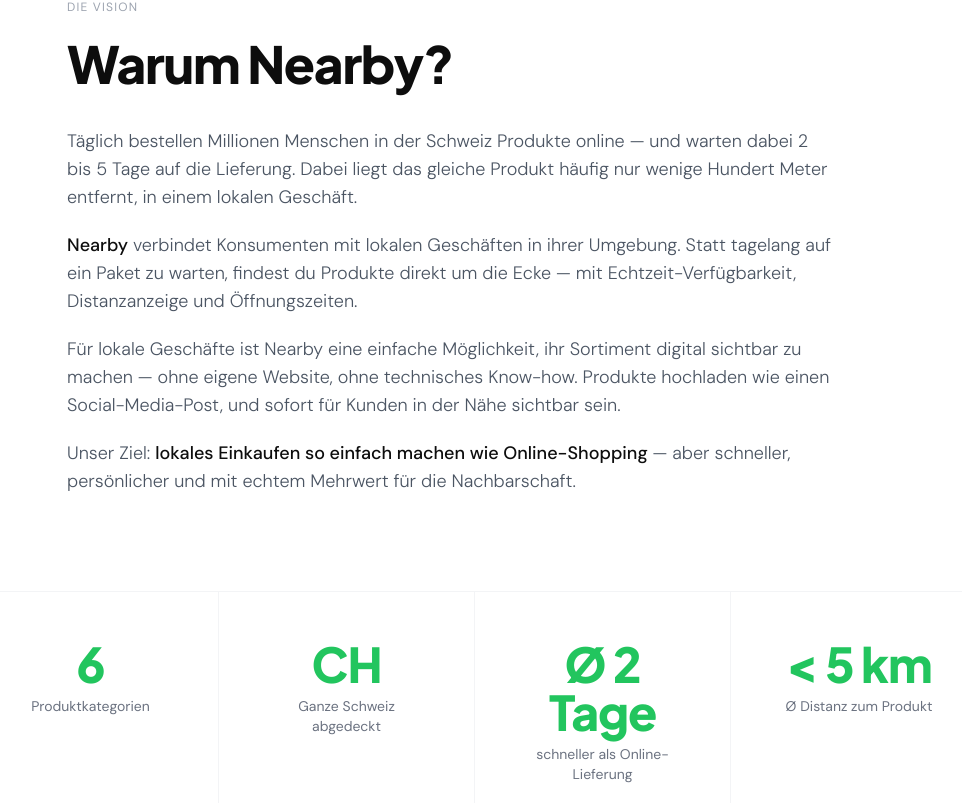
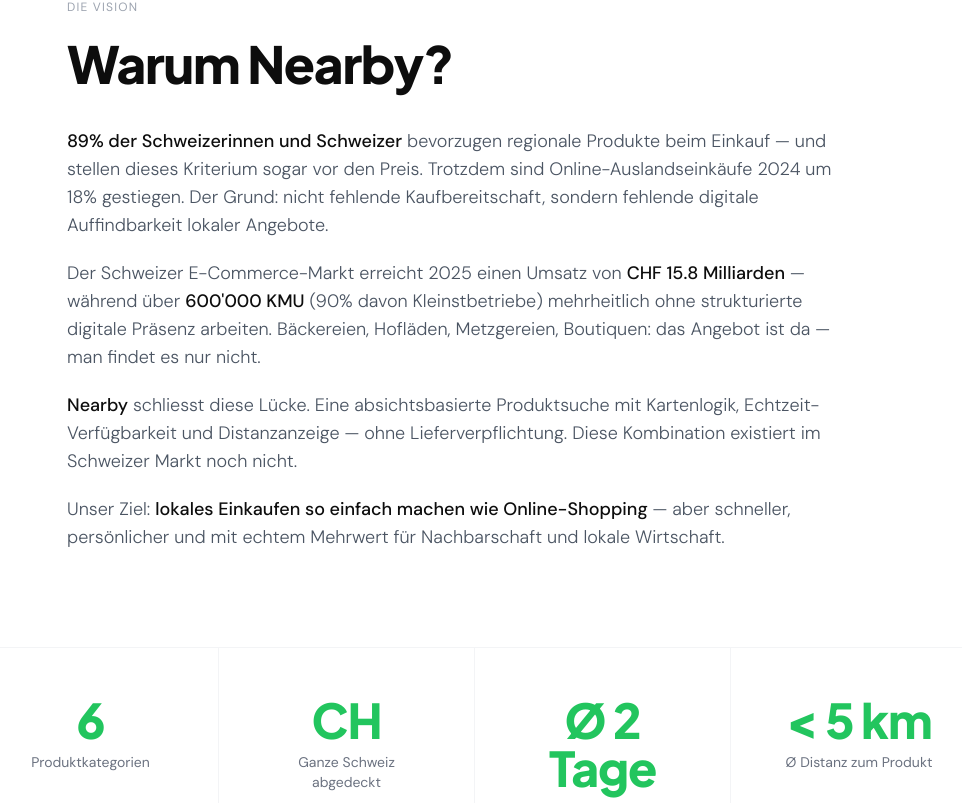
Before and after one commit to etiennezogg/Nearby-Coming-Soon, a Next.js app: page / in a window 1280 px wide. Shown: the part 897-1700 px from the top of the page, without its empty margins (165-1127 px from the left). Built offline with nearby package versions, Linux system fonts and the light colour scheme; no server answers.

Commit message:
content: update Warum Nearby section with market data

```diff
--- a/src/app/page.tsx
+++ b/src/app/page.tsx
@@ -180,10 +180,10 @@
             Warum Nearby?
           </h2>
           <div className="space-y-5 text-gray-600 font-light leading-relaxed text-base md:text-lg max-w-3xl">
-            <p>Täglich bestellen Millionen Menschen in der Schweiz Produkte online — und warten dabei 2 bis 5 Tage auf die Lieferung. Dabei liegt das gleiche Produkt häufig nur wenige Hundert Meter entfernt, in einem lokalen Geschäft.</p>
-            <p><strong className="text-ink font-medium">Nearby</strong> verbindet Konsumenten mit lokalen Geschäften in ihrer Umgebung. Statt tagelang auf ein Paket zu warten, findest du Produkte direkt um die Ecke — mit Echtzeit-Verfügbarkeit, Distanzanzeige und Öffnungszeiten.</p>
-            <p>Für lokale Geschäfte ist Nearby eine einfache Möglichkeit, ihr Sortiment digital sichtbar zu machen — ohne eigene Website, ohne technisches Know-how. Produkte hochladen wie einen Social-Media-Post, und sofort für Kunden in der Nähe sichtbar sein.</p>
-            <p>Unser Ziel: <strong className="text-ink font-medium">lokales Einkaufen so einfach machen wie Online-Shopping</strong> — aber schneller, persönlicher und mit echtem Mehrwert für die Nachbarschaft.</p>
+            <p><strong className="text-ink font-medium">89% der Schweizerinnen und Schweizer</strong> bevorzugen regionale Produkte beim Einkauf — und stellen dieses Kriterium sogar vor den Preis. Trotzdem sind Online-Auslandseinkäufe 2024 um 18% gestiegen. Der Grund: nicht fehlende Kaufbereitschaft, sondern fehlende digitale Auffindbarkeit lokaler Angebote.</p>
+            <p>Der Schweizer E-Commerce-Markt erreicht 2025 einen Umsatz von <strong className="text-ink font-medium">CHF 15.8 Milliarden</strong> — während über <strong className="text-ink font-medium">600'000 KMU</strong> (90% davon Kleinstbetriebe) mehrheitlich ohne strukturierte digitale Präsenz arbeiten. Bäckereien, Hofläden, Metzgereien, Boutiquen: das Angebot ist da — man findet es nur nicht.</p>
+            <p><strong className="text-ink font-medium">Nearby</strong> schliesst diese Lücke. Eine absichtsbasierte Produktsuche mit Kartenlogik, Echtzeit-Verfügbarkeit und Distanzanzeige — ohne Lieferverpflichtung. Diese Kombination existiert im Schweizer Markt noch nicht.</p>
+            <p>Unser Ziel: <strong className="text-ink font-medium">lokales Einkaufen so einfach machen wie Online-Shopping</strong> — aber schneller, persönlicher und mit echtem Mehrwert für Nachbarschaft und lokale Wirtschaft.</p>
           </div>
         </motion.div>
       </section>
```
